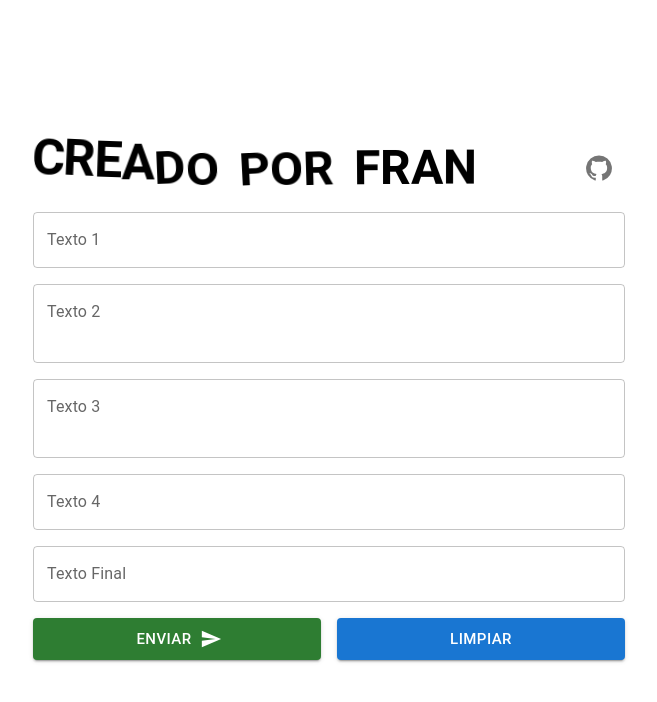
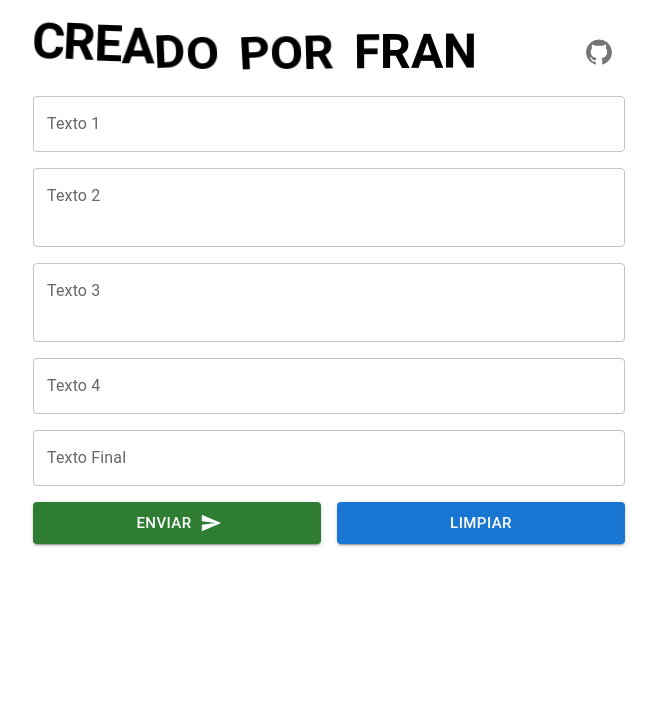
Before and after one commit to MierderTheKat/love, a React (Vite) app: page /generate in a window 1280 px wide. Shown: the top 702 px of the page, without its empty margins (311-968 px from the left). Built offline with nearby package versions, Linux system fonts and the light colour scheme.

Commit message:
fix: no center

```diff
--- a/src/Generate.jsx
+++ b/src/Generate.jsx
@@ -32,7 +32,6 @@ const LovePage = () => {
         maxWidth: { xs: "100vw", sm: "75vw", lg: "50vw" },
         display: "flex",
         flexDirection: "column",
-        justifyContent: { xs: "left", sm: "center" },
       }}
     >
       <style>{`
```
